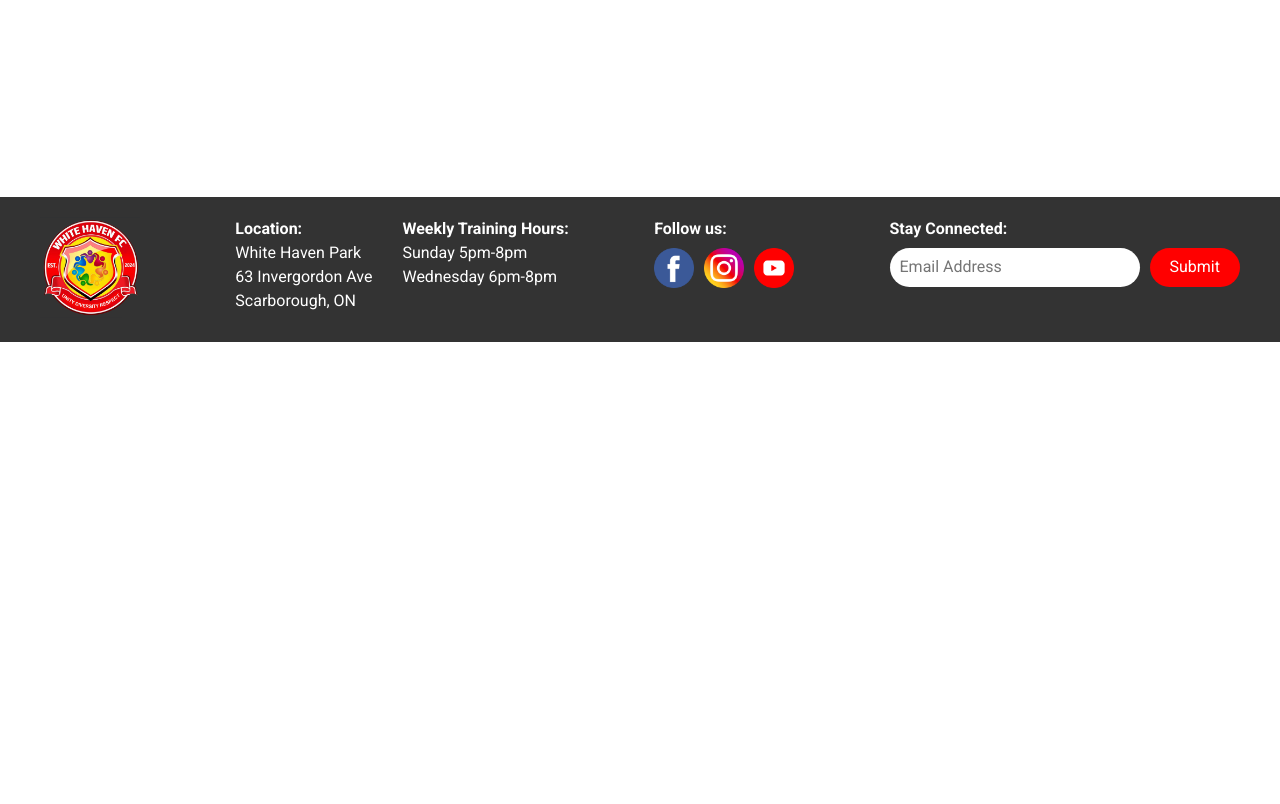
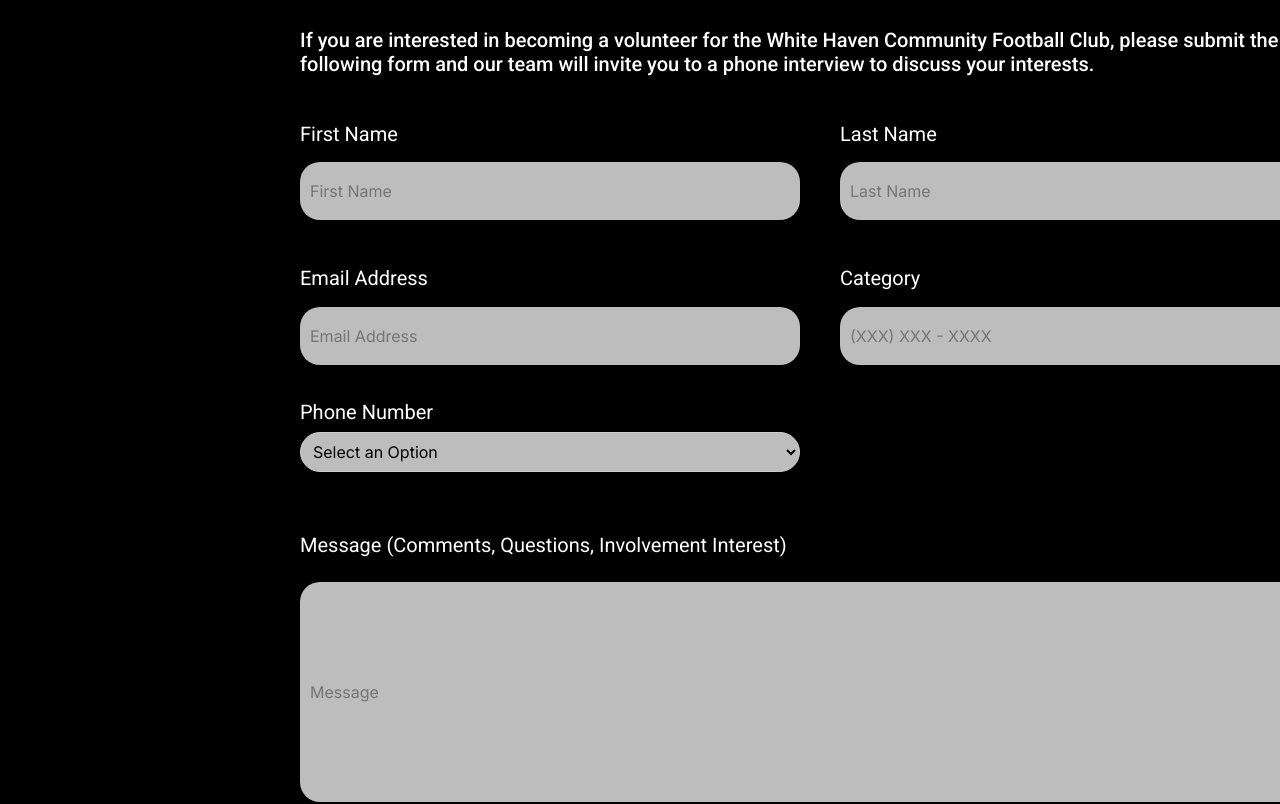
Before and after one commit to ren1290/whcfc-web-dev, an Angular app in the folder WHCFC_Frontend/: page /volunteer in a window 1280 px wide. Shown: the part 4860-5664 px from the top of the page. Before the commit the page ends 5202 px from the top, so only its background shows below. Built offline with nearby package versions, Linux system fonts and the light colour scheme; a web font is replaced by a local one.

Commit message:
Implemented apply now section

```diff
--- /dev/null
+++ b/WHCFC_Frontend/src/app/components/volunteer/vol-apply/vol-apply.component.css
@@ -0,0 +1,206 @@
+.volunteer-volunteer-application-form {
+    top: 4742px;
+    left: 0px;
+    width: 100vw;
+    height: 1103px;
+    display: flex;
+    justify-content: center;
+    position: absolute;
+    align-items: flex-start;
+    flex-shrink: 1;
+    background-color: rgba(0, 0, 0, 1);
+  }
+  .volunteer-text1 {
+    top: 33px;
+    left: 300px;
+    color: rgba(224, 212, 118, 1);
+    height: auto;
+    position: absolute;
+    text-align: center;
+    line-height: normal;
+    font-weight: 700;
+  }
+  .volunteer-text2 {
+    top: 146px;
+    left: 300px;
+    color: rgba(255, 255, 255, 1);
+    width: 1065px;
+    height: auto;
+    position: absolute;
+    text-align: left;
+    line-height: normal;
+    font-weight: 500;
+  }
+
+  .volunteer-volunteer-application-form form {
+    margin-top: 20px;
+}
+
+  .volunteer-volunteer-application-form input[type="first-name"] {
+    top: 280px;
+    left: 300px;
+    height: 58px;
+    padding: 10px;
+    border: none;
+    position: absolute;
+    border-radius: 20px;
+    background-color: rgba(255, 255, 255, 0.74);
+    margin-right: 10px;
+    font-size: 16px;
+    width: 500px;
+}
+
+.volunteer-volunteer-application-form input[type="last-name"] {
+    top: 280px;
+    left: 840px;
+    height: 58px;
+    padding: 10px;
+    border: none;
+    position: absolute;
+    border-radius: 20px;
+    background-color: rgba(255, 255, 255, 0.74);
+    margin-right: 10px;
+    font-size: 16px;
+    width: 500px;
+}
+
+.volunteer-volunteer-application-form input[type="email-address"] {
+    top: 425px;
+    left: 300px;
+    height: 58px;
+    padding: 10px;
+    border: none;
+    position: absolute;
+    border-radius: 20px;
+    background-color: rgba(255, 255, 255, 0.74);
+    margin-right: 10px;
+    font-size: 16px;
+    width: 500px;
+}
+
+.volunteer-volunteer-application-form input[type="phone-number"] {
+    top: 425px;
+    left: 840px;
+    height: 58px;
+    padding: 10px;
+    border: none;
+    position: absolute;
+    border-radius: 20px;
+    background-color: rgba(255, 255, 255, 0.74);
+    margin-right: 10px;
+    font-size: 16px;
+    width: 500px;
+}
+
+.volunteer-volunteer-application-form input[type="message-content"] {
+    top: 700px;
+    left: 300px;
+    padding: 10px;
+    border: none;
+    position: absolute;
+    border-radius: 20px;
+    background-color: rgba(255, 255, 255, 0.74);
+    margin-right: 10px;
+    font-size: 16px;
+    width: 1040px;
+    height: 220px;
+}
+
+.form-group {
+    margin-bottom: 15px;
+    top: 550px;
+    left: 300px;
+    /* padding: 10px; */
+    border: none;
+    position: absolute;
+    border-radius: 20px;
+}
+.form-group select {
+    width: 500px;
+    padding: 8px;
+    box-sizing: border-box;
+    border: 1px solid #ccc;
+    background-color: rgba(255, 255, 255, 0.74);
+    border-radius: 20px;
+    text-decoration-color: rgba(255, 255, 255, 0.74);
+}
+
+.form-group select option.placeholder {
+    color: rgb(255, 0, 0);
+}
+
+  .volunteer-text3 {
+    top: 240px;
+    left: 300px;
+    color: rgba(255, 255, 255, 1);
+    height: auto;
+    position: absolute;
+    text-align: left;
+    line-height: normal;
+  }
+
+  .volunteer-text4 {
+    top: 240px;
+    left: 840px;
+    color: rgba(255, 255, 255, 1);
+    height: auto;
+    position: absolute;
+    text-align: left;
+    line-height: normal;
+  }
+  .volunteer-text5 {
+    top: 384px;
+    left: 300px;
+    color: rgba(255, 255, 255, 1);
+    height: auto;
+    position: absolute;
+    text-align: left;
+    line-height: normal;
+  }
+  .volunteer-text6 {
+    top: 518px;
+    left: 300px;
+    color: rgba(255, 255, 255, 1);
+    height: auto;
+    position: absolute;
+    text-align: left;
+    line-height: normal;
+  }
+  .volunteer-text7 {
+    top: 384px;
+    left: 840px;
+    color: rgba(255, 255, 255, 1);
+    height: auto;
+    position: absolute;
+    text-align: left;
+    line-height: normal;
+  }
+  .volunteer-text8 {
+    top: 651px;
+    left: 300px;
+    color: rgba(255, 255, 255, 1);
+    height: auto;
+    position: absolute;
+    text-align: left;
+    line-height: normal;
+  }
+  .volunteer-button1 {
+    gap: 10px;
+    top: 956px;
+    left: 1140px;
+    display: flex;
+    padding: 29px 30px;
+    position: absolute;
+    align-items: center;
+    border-radius: 100px;
+    justify-content: center;
+    background-color: rgba(224, 212, 118, 1);
+  }
+
+  .volunteer-text9 {
+    color: rgba(0, 0, 0, 1);
+    height: auto;
+    text-align: left;
+    line-height: normal;
+    font-weight: 700;
+  }
--- /dev/null
+++ b/WHCFC_Frontend/src/app/components/volunteer/vol-apply/vol-apply.component.html
@@ -0,0 +1,56 @@
+<div class="volunteer-volunteer-application-form">
+    <span class="volunteer-text1 WHCFCH1"><span>Apply Now</span></span>
+    <span class="volunteer-text2 WHCFCBody">
+      <span>
+        If you are interested in becoming a volunteer for the White Haven
+        Community Football Club, please submit the following form and our team
+        will invite you to a phone interview to discuss your interests.
+      </span>
+    </span>
+    <span class="volunteer-text3 WHCFCBody"><span>First Name</span></span>
+    <form>
+      <input type="first-name" placeholder="First Name" required>
+    </form>
+      <span class="volunteer-text4 WHCFCBody"><span>Last Name</span></span>
+    <form>
+      <input type="last-name" placeholder="Last Name" required>
+    </form>
+    <span class="volunteer-text5 WHCFCBody">
+      <span>Email Address</span>
+    </span>
+    <form>
+      <input type="email-address" placeholder="Email Address" required>
+    </form>
+    <span class="volunteer-text6 WHCFCBody"><span>Phone Number</span></span>
+    <form>
+      <input type="phone-number" placeholder="(XXX) XXX - XXXX" required>
+    </form>
+
+    <span class="volunteer-text7 WHCFCBody"><span>Category</span></span>
+    <div class="form-group">
+      <select id="options" name="options" required>
+          <option value="" class="placeholder" disabled selected>Select an Option</option>
+          <option value="option1">Coaching & Training</option>
+          <option value="option2">Fitness Programs</option>
+          <option value="option3">Referees/Linesmen</option>
+          <option value="option4">Marketing & Promotions</option>
+          <option value="option5">Logistics Coordination</option>
+          <option value="option6">Fundraising & Sponsorships</option>
+          <option value="option7">Other</option>
+      </select>
+    </div>
+
+    <span class="volunteer-text8 WHCFCBody">
+      <span>Message (Comments, Questions, Involvement Interest)</span>
+    </span>
+    <form>
+      <input type="message-content" placeholder="Message" required>
+    </form>
+    <div class="volunteer-button1">
+    <button class="volunteer-button1-cc">
+      <span class="volunteer-text9 WHCFCButtonText">
+        <span>SUBMIT</span>
+      </span>
+    </button>
+  </div>
+  </div>
--- a/WHCFC_Frontend/src/app/components/volunteer/vol-opportunities/vol-opportunities.component.css
+++ b/WHCFC_Frontend/src/app/components/volunteer/vol-opportunities/vol-opportunities.component.css
@@ -7,7 +7,7 @@
   justify-content: center;
   align-items: flex-start;
   flex-shrink: 1;
-  margin-top: 4820px;
+  margin-top: 5600px;
 }
 
   .volunteer-text1 {
--- a/WHCFC_Frontend/src/app/pages/volunteer/volunteer.component.html
+++ b/WHCFC_Frontend/src/app/pages/volunteer/volunteer.component.html
@@ -5,5 +5,6 @@
     <app-vol-opportunities></app-vol-opportunities>
     <app-vol-testimonials></app-vol-testimonials>
     <app-vol-get-involved></app-vol-get-involved>
+    <app-vol-apply></app-vol-apply>
     </div>
 </div>
--- a/WHCFC_Frontend/src/app/pages/volunteer/volunteer.component.ts
+++ b/WHCFC_Frontend/src/app/pages/volunteer/volunteer.component.ts
@@ -3,11 +3,12 @@
 import { VolOpportunitiesComponent } from '../../components/volunteer/vol-opportunities/vol-opportunities.component';
 import { VolTestimonialsComponent } from '../../components/volunteer/vol-testimonials/vol-testimonials.component';
 import { VolGetInvolvedComponent } from '../../components/volunteer/vol-get-involved/vol-get-involved.component';
+import { VolApplyComponent } from '../../components/volunteer/vol-apply/vol-apply.component';
 
 @Component({
   selector: 'app-volunteer',
   standalone: true,
-  imports: [VolHeadingComponent, VolOpportunitiesComponent, VolTestimonialsComponent, VolGetInvolvedComponent],
+  imports: [VolHeadingComponent, VolOpportunitiesComponent, VolTestimonialsComponent, VolGetInvolvedComponent, VolApplyComponent],
   templateUrl: './volunteer.component.html',
   styleUrl: './volunteer.component.css'
 })
```
Also changed, not shown: WHCFC_Frontend/src/app/components/volunteer/vol-apply/vol-apply.component.ts (added, +12 -0 lines), 1 other file (tests, documents, lock files or other folders).
